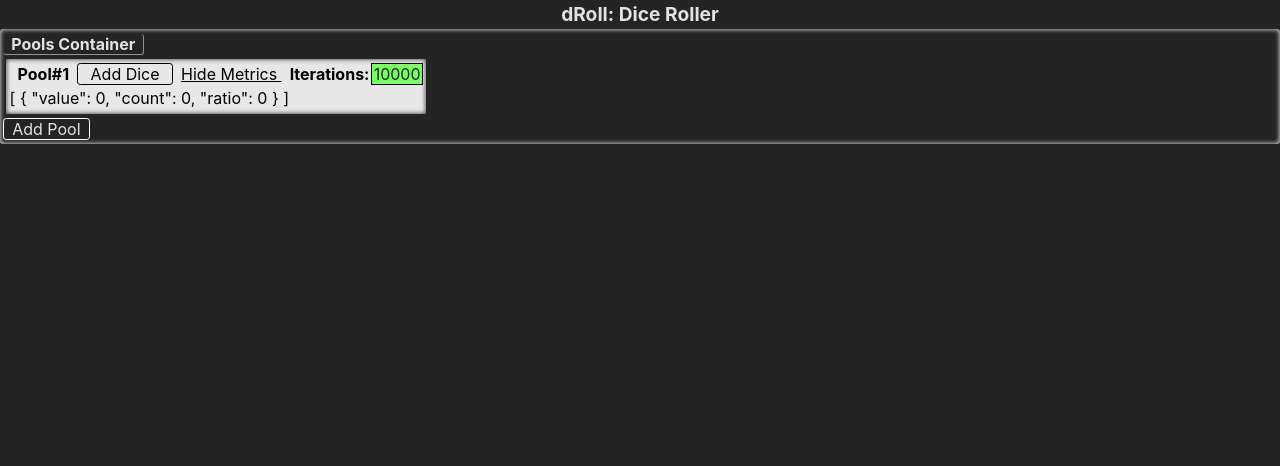
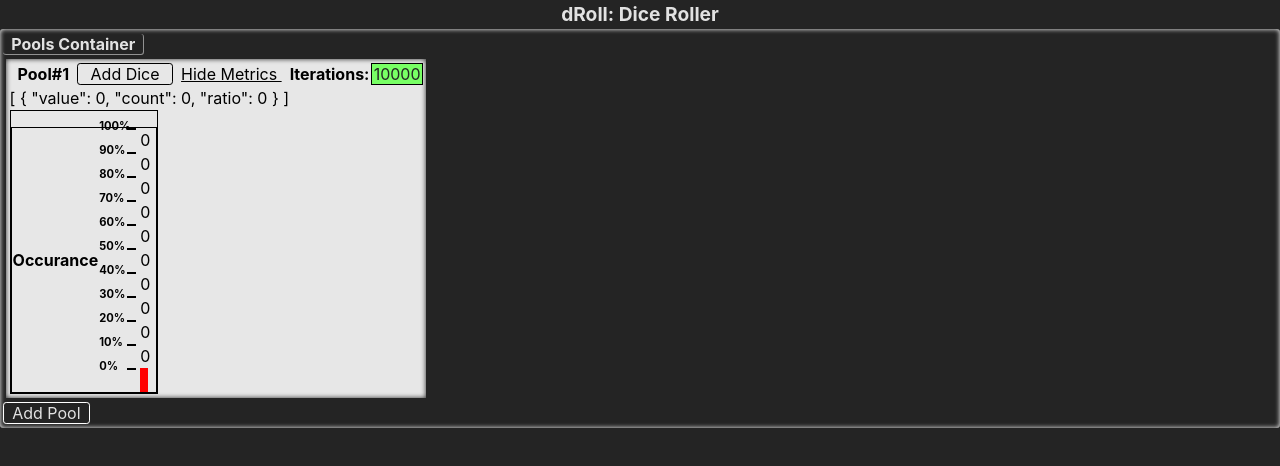
Before and after one commit to snowb/dRoll, a Vue app: page / in a window 1280 px wide. Both pictures are taken after a click on the element "Add Pool". Shown: the top 466 px of the page. Built offline with nearby package versions, Linux system fonts and the light colour scheme.

Commit message:
attempting at making a simple bar charter ... prob just drop for 2rd party (vue-chart.js)

```diff
--- a/src/components/MetricsGraphComponent.vue
+++ b/src/components/MetricsGraphComponent.vue
@@ -1,16 +1,141 @@
 <script setup>
 //Component for displaying graph of data
-defineProps({
+const props=defineProps({
   metrics: Array,
-  iterations: Number,
-  force_render: Number
+  force_render: Number,
+  pool_minimum: Number,
+  pool_maximum: Number
 });
+const tableFormat=()=>{
+  let graph_width=props.pool_maximum-props.pool_minimum+1;
+  let graph_height=11;//excludes horiz or vert labels
+  let data_array=Array(graph_height).fill(null).map((_row_value, _row_index)=>{
+    return Array(graph_width).fill(null).map((_col_value, _col_index)=>{
+      return {
+        value:props.pool_minimum+_col_index,
+        row:_row_index+1,//may not need
+        col:_col_index+1//may not need
+      };
+    });
+  });
+  let horizontal_label=Array(graph_height).fill(null).map((_value, _index)=>{
+    return (11-_index-1)*10+"%";
+  });
+  let table_object={
+    horizontal_label:horizontal_label,
+    data_array:data_array
+  };
+  return table_object;
+};
+const highlightGraph=(_col_value, _row_index)=>{
+  //console.log(_col_value, _row_index);
+  let ratio;
+  props.metrics.some((_object)=>{
+    if(_object.value==_col_value){
+      ratio=_object.ratio;
+      return true;
+    }
+  });
+  //console.log((11-_row_index-1)/10, ratio, (11-_row_index-1)/10/ratio)
+  console.log("ratio",ratio, "comp", (11-_row_index-1)/10);
+  let target_ratio=(11-_row_index-1)/10;
+  if((ratio >= target_ratio || target_ratio-ratio<0.1)) {
+    return true;
+  }
+  return false;
+};
+
+const percentToFill=(_col_value, _row_index)=>{
+  let ratio;
+  props.metrics.some((_object)=>{
+    if(_object.value==_col_value){
+      ratio=_object.ratio;
+      return true;
+    }
+  });
+  console.log("ratio",ratio,"comp",(11-_row_index-1)/10);
+  if(ratio>=(11-_row_index-1)/10){
+    return {height: "100%"};
+  } else {
+    return {
+      height: (((11-_row_index-1)/10)-ratio)*1000+"%",
+  };
+  }
+  //return {height:((11-_row_index-1)/10/ratio)+"em"};
+};
 </script>
 
 <template>
   <div>
-    {{metrics}}
+    {{props.metrics}}
   </div>
+  <span style="display:inline-flex; border:thin solid black;">
+    <!--
+
+      kjust switch to 3rd party chart lib?
+
+      https://github.com/apertureless/vue-chartjs - https://vue-chartjs.org/guide/
+
+        https://github.com/chartjs/Chart.js - https://www.chartjs.org/docs/latest/
+
+      npm i vue-chartjs chart.js
+
+
+     -->
+    <!-- <span style="height:200px; writing-mode: sideways-lr; text-align: center; font-weight: bold;">Occurance</span> -->
+    <!-- <span style="height:200px; text-align: center;">Occurance</span> -->
+    <!-- <span style="margin-left:2em; margin-top: 0.5em;">
+      <div style="border-top:black thin solid; font-size: 0.70em; font-weight: bold; width:1em;" v-for="tick in 11">
+        <div style="position: relative; top:-0.75em; left:-1.5em;">
+          {{ 11-tick }}
+        </div>
+      </div>
+    </span>
+    <span style="margin-left:1em; align-self: end; margin-bottom:1em;">
+      <span style=" border-left:thin solid black; font-size: 0.70em; font-weight: bold; width:1em;" v-for="metric in props.metrics">
+        <span style="display:inline-block; position: relative; top:1.5em; left: -0.2em; width:1.5em;">
+          {{ metric.value }}
+        </span>
+      </span>
+    </span> -->
+    <!-- try a table here-->
+    <table style="margin-top:1em; display: inline-block; border: thin solid black; border-collapse: collapse; border-spacing: 0px; padding:0px">
+      <tr>
+        <td rowspan="13">
+          <span style="width:1.5em; writing-mode: sideways-lr; text-align: center; font-weight: bold;">
+            Occurance
+          </span>
+        </td>
+      </tr>
+      <!---
+      create function for TD v-for to be explicit about what to render
+
+      change number and dash. put dash at top and leave there, adjust number span to up.
+      push all of graph down to account for number moved
+
+      -->
+      <tr v-for="(row, row_index) in tableFormat().horizontal_label" >
+        <td style="border:none; padding:0px; border-spacing: 0px;">
+          <span style="font-size: 0.70em; font-weight: bold; position: relative; top:-1.5em; display: inline-block; width:2.5em;">
+            {{ row }}
+          </span>
+          <span style="border-top:2px solid black;">
+            &nbsp;
+          </span>
+        </td>
+        <td style="position: relative; border:none; border-spacing: 0px; padding:0 0 0 0.25em; " v-for="(col) in tableFormat().data_array[row_index]">
+          <div v-if="highlightGraph(col.value, row_index)" style="width:1em; margin:0px;">
+            <div style="background-color: #ff0000; width: 0.5em;" :style="percentToFill(col.value, row_index)">
+              &nbsp;
+            </div>
+          </div>
+          <span v-else>
+            {{  col.value }}
+          </span>
+        </td>
+      </tr>
+    </table>
+  </span>
 </template>
 
 <style scoped>
```
